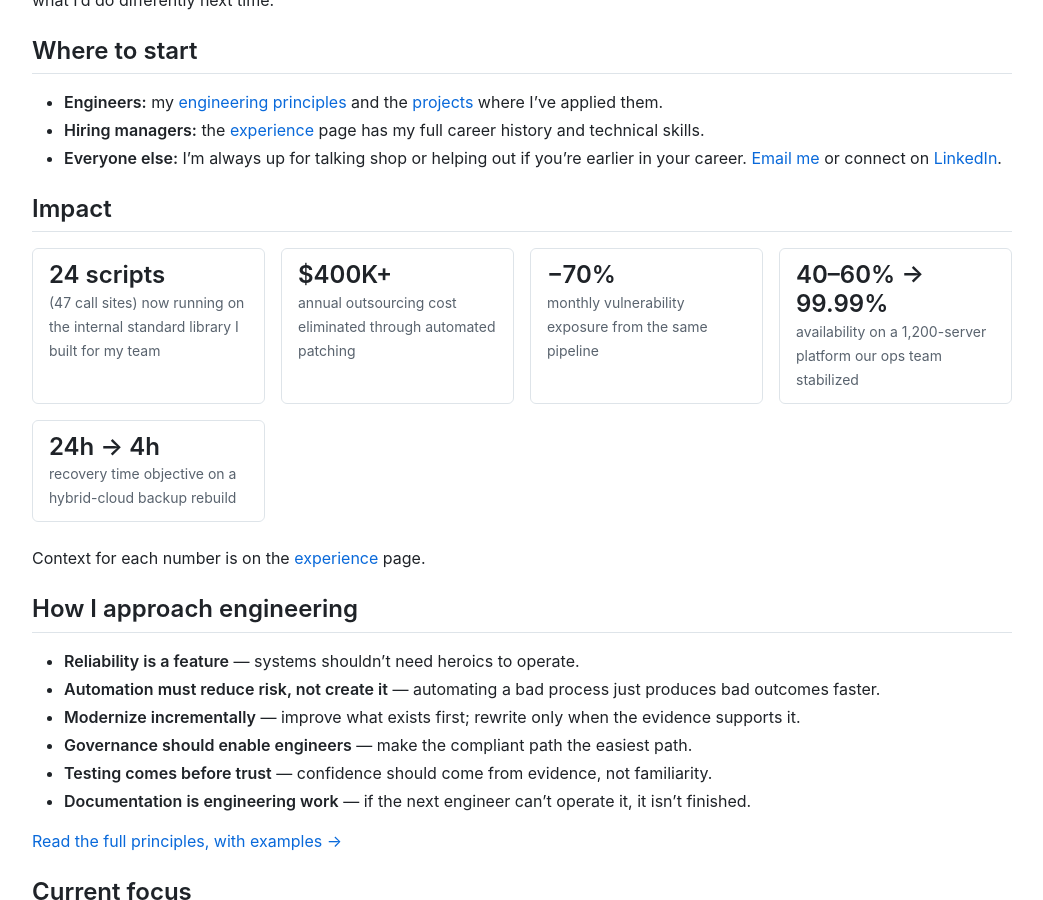
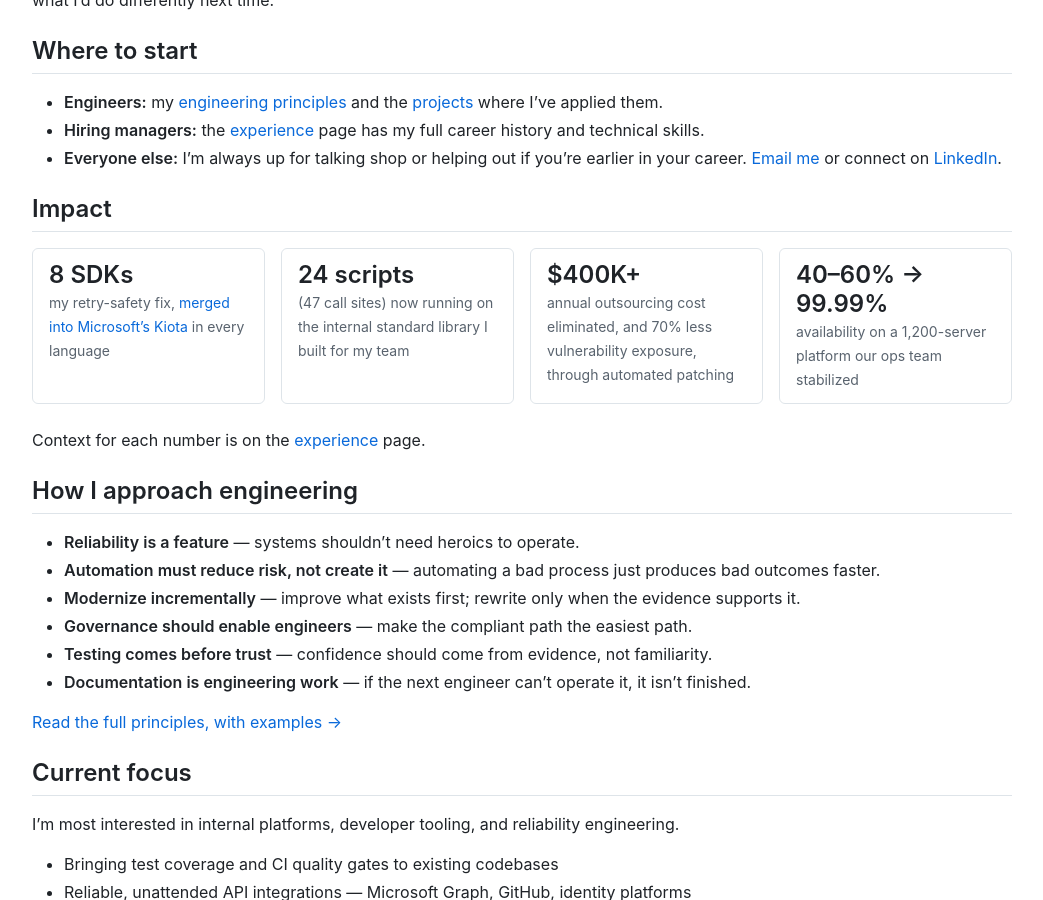
Before and after one commit to jackson-asmith/jacksonsmith.github.io, a Jekyll site: the page built from index.md, in a window 1280 px wide and 900 px high, scrolled down 322 px. Shown: the whole window, without its empty margins (118-1161 px from the left). Built offline with Jekyll 4.4.1, drawn with Linux system fonts in a browser that asks for light colours.

Commit message:
Lead the home page Impact tiles with software results
Adds the Kiota contribution (8 SDKs) as the first tile, merges the two
patching tiles, and drops the RTO tile (still on the Experience page) so
the four tiles fill one row on desktop.

Co-Authored-By: Claude Opus 5.5 <noreply@anthropic.com>

```diff
--- a/index.md
+++ b/index.md
@@ -19,11 +19,10 @@ This site is less a résumé than a look at how I approach engineering: the prin
 ## Impact
 
 <ul class="impact">
+  <li><strong>8 SDKs</strong><span>my retry-safety fix, <a href="/writing/2026/one-retry-fix-eight-sdks/">merged into Microsoft’s Kiota</a> in every language</span></li>
   <li><strong>24 scripts</strong><span>(47 call sites) now running on the internal standard library I built for my team</span></li>
-  <li><strong>$400K+</strong><span>annual outsourcing cost eliminated through automated patching</span></li>
-  <li><strong>−70%</strong><span>monthly vulnerability exposure from the same pipeline</span></li>
+  <li><strong>$400K+</strong><span>annual outsourcing cost eliminated, and 70% less vulnerability exposure, through automated patching</span></li>
   <li><strong>40–60% → 99.99%</strong><span>availability on a 1,200-server platform our ops team stabilized</span></li>
-  <li><strong>24h → 4h</strong><span>recovery time objective on a hybrid-cloud backup rebuild</span></li>
 </ul>
 
 Context for each number is on the [experience](/experience/) page.
```
Also changed, not shown: .markdownlint.json.
